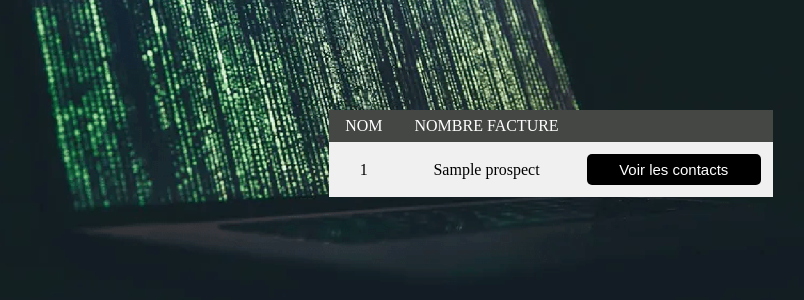
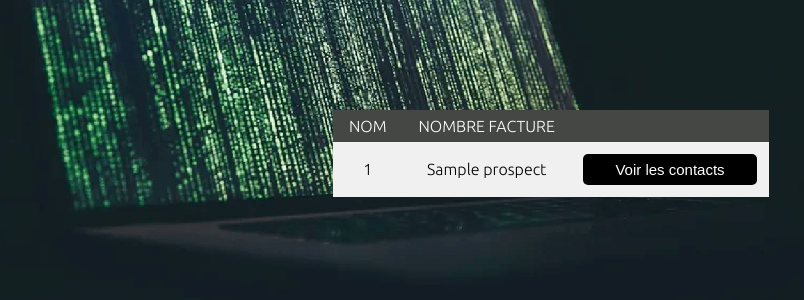
Before and after one commit to Jeannegbl/LaJolieBoiteACode, a Flask app: template templates/accueil.html in a window 1280 px wide. Shown: the part 266-566 px from the top of the page, without its empty margins (89-893 px from the left). Run offline with Flask 2, Linux system fonts and the light colour scheme; the template is opened without the code that fills it: most values are stand-ins (such as "Sample title", 1, 10 or a date in 2020); some libraries are stand-ins or nearby versions.

Commit message:
évolution

```diff
--- a/static/accueil.css
+++ b/static/accueil.css
@@ -270,6 +270,7 @@ th{
 
 tr{
 	background: #f0f0f0;
+
     color: black;
 }
 
@@ -284,6 +285,7 @@ tr:nth-child(odd) {
     margin-right: auto;
     text-align: center;
     border-collapse: collapse;
+      font-family: 'Ubuntu', sans-serif;
 }
 
 .desc{
```
